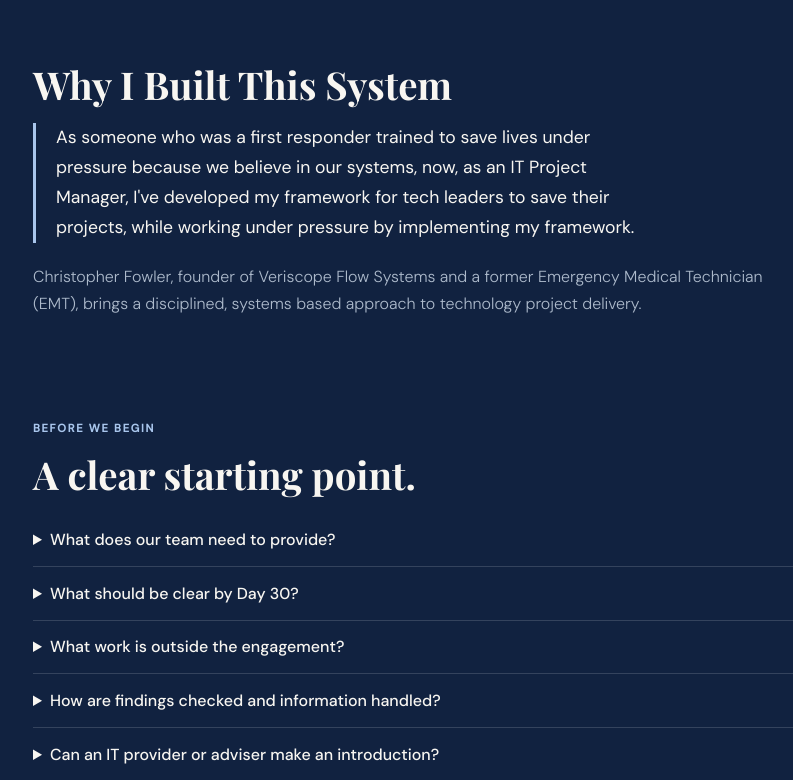
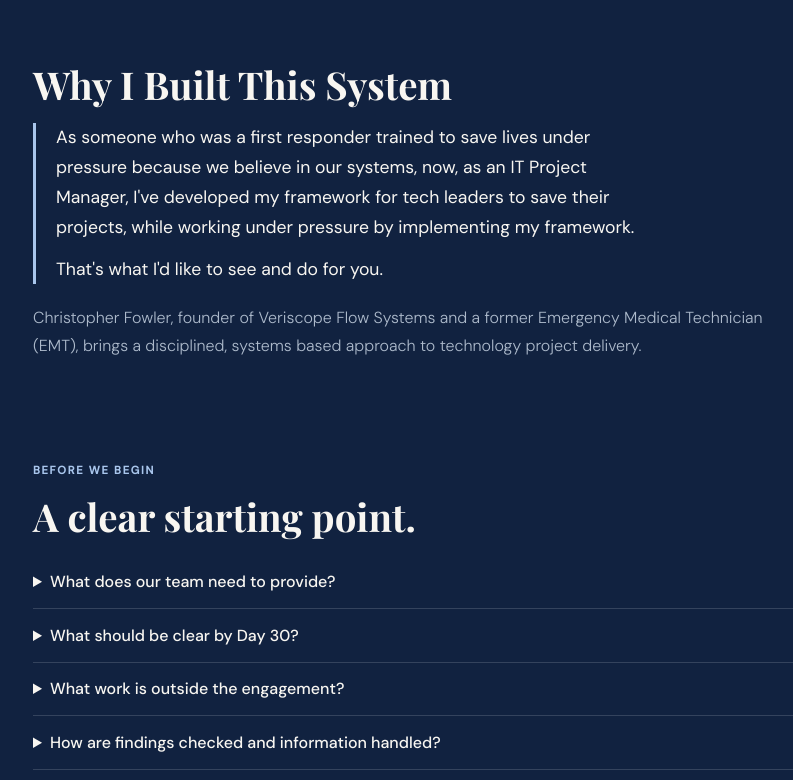
Before and after one commit to Cfowleritexec/veriscopeflowsystems, a plain HTML site: page index.html in a window 1280 px wide. Shown: the part 3360-4140 px from the top of the page, without its empty margins (31-824 px from the left). Drawn offline with nearby package versions, Linux system fonts and the light colour scheme.

Commit message:
Add closing line to Veriscope founder story

```diff
--- a/index.html
+++ b/index.html
@@ -971,7 +971,10 @@ nav .nav-cta, .btn-primary, .btn-full { min-height: 44px; display: inline-flex;
   <div class="section-inner">
     <h2 class="section-title" id="founder-story-title">Why I Built This System</h2>
     <figure class="hero-story">
-      <blockquote><p>As someone who was a first responder trained to save lives under pressure because we believe in our systems, now, as an IT Project Manager, I've developed my framework for tech leaders to save their projects, while working under pressure by implementing my framework.</p></blockquote>
+      <blockquote>
+        <p>As someone who was a first responder trained to save lives under pressure because we believe in our systems, now, as an IT Project Manager, I've developed my framework for tech leaders to save their projects, while working under pressure by implementing my framework.</p>
+        <p style="margin-top: 0.75rem;">That's what I'd like to see and do for you.</p>
+      </blockquote>
     </figure>
     <p class="section-sub">Christopher Fowler, founder of Veriscope Flow Systems and a former Emergency Medical Technician (EMT), brings a disciplined, systems based approach to technology project delivery.</p>
   </div>
```
